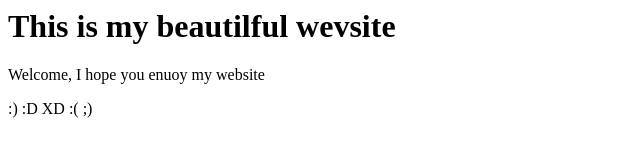
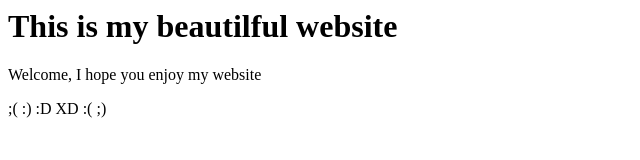
Before and after one commit to nidhi22dixit/awesome-repo, a plain HTML site: page index.html in a window 1280 px wide. Shown: the full height of the page, 0-640 px from the left. Drawn offline with Linux system fonts and the light colour scheme.

Commit message:
Added index.html

```diff
--- a/index.html
+++ b/index.html
@@ -1,6 +1,6 @@
 <html>
-<title> this is my website</title>
-<h1>This is my beautilful wevsite</h1>
-<p>Welcome, I hope you enuoy my website</p>
-<p> :) :D XD :( ;)</p>
+<title> This is my website</title>
+<h1>This is my beautilful website</h1>
+<p>Welcome, I hope you enjoy my website</p>
+<p> ;( :) :D XD :( ;)</p>
 </html>
```
